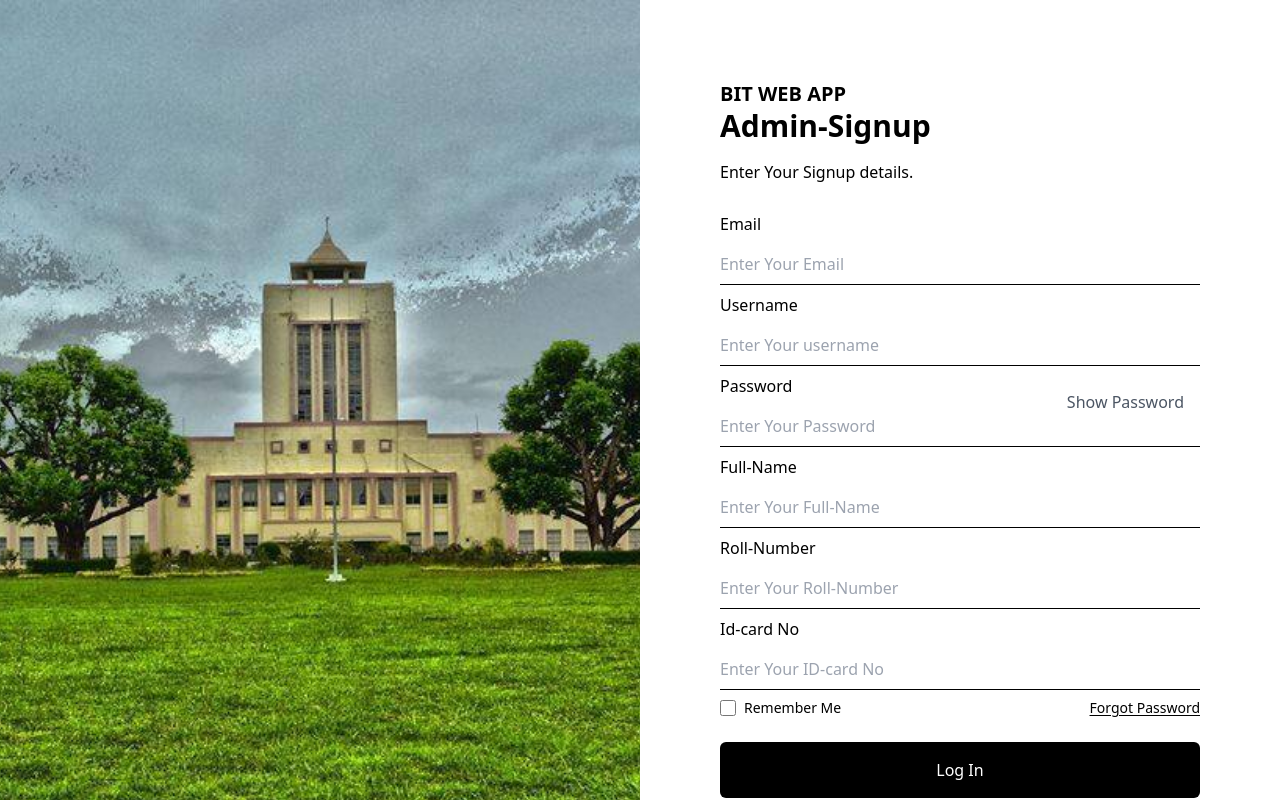
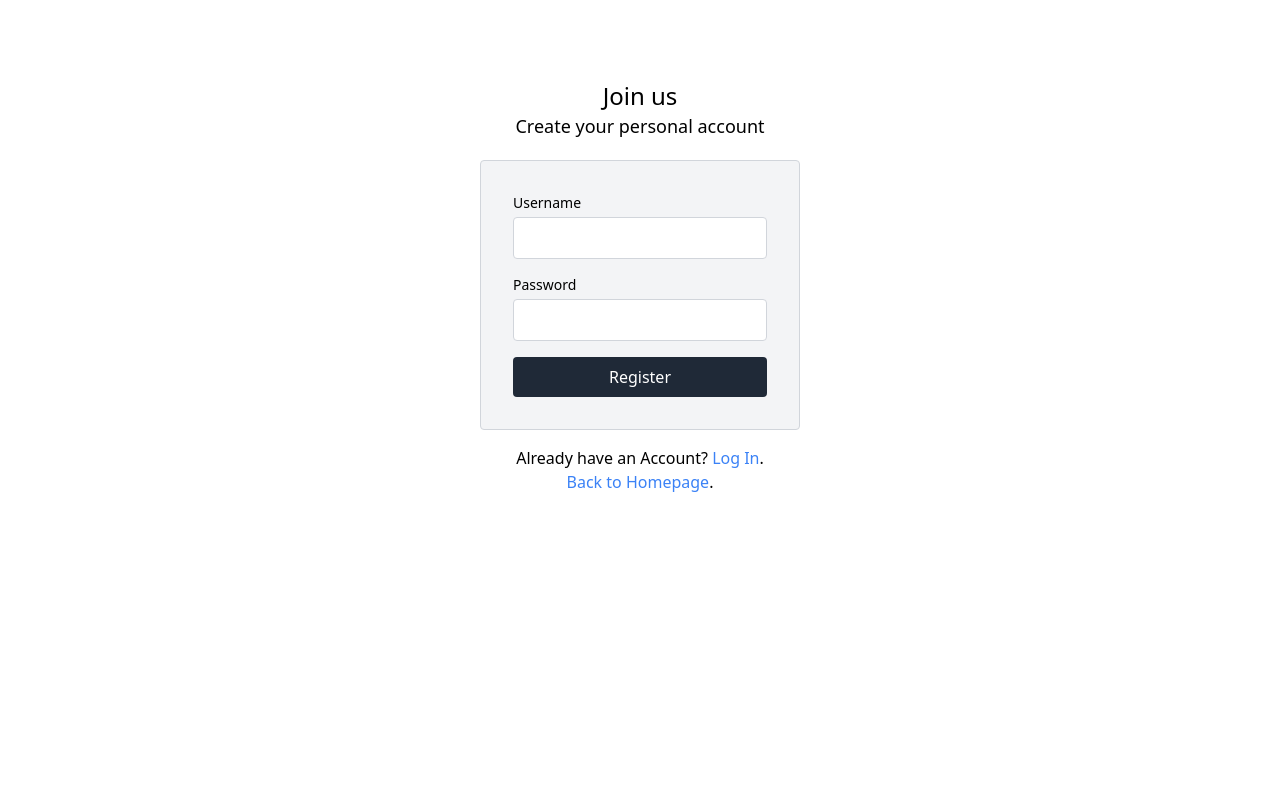
Before and after one commit to BitWebApp/BitWebApp-24, a React (Vite) app in the folder frontend/: page /sg.a in a window 1280 px wide. Shown: the top 800 px of the page. Built offline with nearby package versions, Linux system fonts and the light colour scheme.

Commit message:
Add Admin login and signup page

```diff
--- a/frontend/src/components/Loginadmin.jsx
+++ b/frontend/src/components/Loginadmin.jsx
@@ -1,103 +1,92 @@
-import React, { useState } from 'react';
-import { useNavigate } from "react-router-dom";
-import { Link } from 'react-router-dom';
+import React, { useState } from "react";
+import axios from "axios";
+import { Link, useNavigate } from "react-router-dom";
 
-export default function Loginadmin() {
-  const [email,setEmail]=useState("");
+export default function SignInPage() {
   const [username, setUsername] = useState("");
   const [password, setPassword] = useState("");
-  const [showPassword, setShowPassword] = useState(false);
   const navigate = useNavigate();
-
-  const togglePasswordVisibility = () => {
-    setShowPassword(!showPassword);
+  const handleLogin = async () => {
+    try {
+      const response = await axios.post("/api/v1/admin/login", {
+        username,
+        password,
+      });
+      localStorage.setItem("user", JSON.stringify(response.data.data.user));
+      console.log(response.data);
+      setTimeout(() => {
+        navigate("/db/");
+      }, 2000);
+    } catch (error) {
+      throw new Error(error);
+    }
   };
 
   return (
-    <div className="w-full min-h-screen flex flex-col md:flex-row items-stretch">
-      <div className="relative w-full md:w-1/2 flex-shrink-0 hidden md:block">
-        <img
-          src="../static/images/bitpiccc.jpg"
-          className="w-full h-full object-cover"
-          alt="bit-mesra"
+    <div className="text-center my-20 mx-auto">
+      <h2 className="text-3xl mb-8">Admin Log In</h2>
+      <form
+        action="/home"
+        className="inline-block bg-gray-100 w-80 border border-gray-300 rounded p-8 mb-4"
+      >
+        <p className="mb-4">
+          <label className="block text-left text-sm mb-1">
+            Username or email address
+          </label>
+          <input
+            type="text"
+            name="first_name"
+            required
+            value={username}
+            onChange={(e) => setUsername(e.target.value)}
+            className="w-full p-2 border border-gray-300 rounded"
           />
+        </p>
+        <p className="mb-4">
+          <div className="flex justify-between">
+            <label className="block text-left text-sm mb-1">Password</label>
+            <Link
+              to="/forget-password"
+              className="text-sm text-blue-500 hover:underline"
+            >
+              Forget password?
+            </Link>
           </div>
-      <div className="w-full md:w-1/2 bg-white flex flex-col p-6 md:p-20 justify-between">
-        <h3 className="text-xl text-black font-semibold">BIT WEB APP</h3>
-
-        <div className="w-full flex flex-col max-w-[500px]">
-          <div className="flex flex-col w-full mb-5">
-            <h3 className="text-3xl font-semibold mb-4">Admin-Login</h3>
-            <p className="text-base mb-2">Enter Your login details.</p>
-          </div>
-          <div className="w-full flex flex-col">
-          <label>Email</label>
-
           <input
-              type="email"
-              placeholder="Enter Your Email"
-              value={email}
-              className="w-full text-black py-2 my-2 bg-transparent border-b border-black outline-none focus:outline-none"
-              onChange={(e) => setEmail(e.target.value)}
-            />
-                      <label>Username</label>
-
-            <input
-              type="Text"
-              placeholder="Enter Your username"
-             value={username}
-              className="w-full text-black py-2 my-2 bg-transparent border-b border-black outline-none focus:outline-none"
-              onChange={(e) => setUsername(e.target.value)}
-            />
-            <div className="relative">
-            <label>Password</label>
-
-              <input
-                type={showPassword ? "text" : "password"}
-                placeholder="Enter Your Password"
-                className="w-full text-black py-2 my-2 bg-transparent border-b border-black outline-none focus:outline-none"
+            type="password"
+            name="password"
+            required
             value={password}
             onChange={(e) => setPassword(e.target.value)}
+            className="w-full p-2 border border-gray-300 rounded mt-1"
           />
+        </p>
+        <p>
           <button
-                className="absolute right-4 top-4 text-gray-600 hover:text-gray-800"
-                onClick={togglePasswordVisibility}
+            id="sub_btn"
+            type="button"
+            onClick={handleLogin}
+            className="w-full p-2 bg-gray-800 text-white rounded hover:bg-gray-900 transition duration-500"
           >
-                {showPassword ? "Hide" : "Show"} Password
+            Login
           </button>
-            </div>
-          </div>
-          <div className="w-full flex items-center justify-between">
-            <div className="w-full flex items-center">
-              <input type="checkbox" className="w-4 h-4 mr-2" />
-              <p className="text-sm">Remember Me</p>
-            </div>
-            <p className="text-sm cursor-pointer underline underline-offset-2 font-medium whitespace-nowrap">
-              Forgot Password
         </p>
-          </div>
-
-          <div className="w-full flex flex-col my-4">
-            <button
-              className="bg-black text-white w-full rounded-md p-4 text-center flex items-center justify-center my-2 hover:bg-black/90"
-            >
-  <Link to="/log.a">Log In</Link>            </button>
-
-            <button className="font-semibold bg-white text-black w-full rounded-md p-4 text-center flex items-center justify-center my-2 border-2 border-black">
-            <Link to="/sg.a">Sign Up</Link>
-            </button>
-          </div>
-        </div>
-        <div className="w-full items-center justify-center flex">
-          <p className="text-sm font-normal text-black">
-            Dont have an account?
-            <span className="font-semibold underline underline-offset cursor-pointer">
-
-            <Link to="/sg.a">Sign Up</Link>
-            </span>
+      </form>
+      <footer className="text-sm">
+        <p>
+          First time?{" "}
+          <Link to="/sg.a" className="text-blue-500 hover:underline">
+            Create an account
+          </Link>
+          .
         </p>
-        </div>
-      </div>
+        <p>
+          <Link to="/" className="text-blue-500 hover:underline">
+            Back to Homepage
+          </Link>
+          .
+        </p>
+      </footer>
     </div>
   );
 }
--- a/frontend/src/components/NavBar.jsx
+++ b/frontend/src/components/NavBar.jsx
@@ -33,7 +33,7 @@ const NavBar = () => {
               Student Login
             </Link>
             <Link
-              to="/sg"
+              to="/log.a"
               className="hover:bg-red-700 hover:text-white transition px-2 py-3 border rounded-md"
             >
               <FontAwesomeIcon icon={faUserTie} className="mx-2" />
--- a/frontend/src/components/Signupadmin.jsx
+++ b/frontend/src/components/Signupadmin.jsx
@@ -1,139 +1,82 @@
-import React, { useState } from 'react';
-import { useNavigate } from "react-router-dom";
-import { Link } from 'react-router-dom';
+import React, { useState } from "react";
+import { Link, useNavigate } from "react-router-dom";
+import axios from "axios";
 
-export default function Signupadmin() {
-    const [email,setEmail]=useState("");
+export default function SignUpPage() {
   const [username, setUsername] = useState("");
   const [password, setPassword] = useState("");
-  const [showPassword, setShowPassword] = useState(false);
-  const [fullname,setfullname]=useState("");
-  const [rollnumber,setrollnumber]=useState("");
-  const [idcard,setidcard]=useState("");
-  // const navigate = useNavigate();
+  const navigate = useNavigate();
 
-  const togglePasswordVisibility = () => {
-    setShowPassword(!showPassword);
+  const handleSubmit = async (e) => {
+    e.preventDefault();
+
+    try {
+      const response = await axios.post("/api/v1/admin/register", {
+        username,
+        password,
+      });
+      console.log(response.data);
+      setTimeout(() => {
+        navigate("/log.a");
+      }, 3000);
+    } catch (error) {
+      console.error(error);
+    }
   };
 
   return (
-
-    <div className="w-full min-h-screen flex flex-col md:flex-row items-stretch">
-      <div className="relative w-full md:w-1/2 flex-shrink-0 hidden md:block">
-        <img
-          src="/static/images/bitpiccc.jpg"
-          className="w-full h-full object-cover"
-          alt="bit-mesra"
+    <div className="text-center my-20 mx-auto">
+      <h2 className="text-2xl font-light">Join us</h2>
+      <h5 className="text-lg font-light mb-5">Create your personal account</h5>
+      <form
+        onSubmit={handleSubmit}
+        className="inline-block bg-gray-100 w-80 border border-gray-300 rounded p-8 mb-4"
+      >
+        <p className="mb-4">
+          <label className="block text-left text-sm mb-1">Username</label>
+          <input
+            type="text"
+            value={username}
+            onChange={(e) => setUsername(e.target.value)}
+            required
+            className="w-full p-2 border border-gray-300 rounded"
           />
-      </div>
-      <div className="w-full md:w-1/2 bg-white flex flex-col p-6 md:p-20 justify-between">
-        <h3 className="text-xl text-black font-semibold">BIT WEB APP</h3>
-
-        <div className="w-full flex flex-col max-w-[500px]">
-          <div className="flex flex-col w-full mb-5">
-            <h3 className="text-3xl font-semibold mb-4">Admin-Signup</h3>
-            <p className="text-base mb-2">Enter Your Signup details.</p>
-          </div>
-          <div className="w-full flex flex-col">
-
-          <label>Email</label>
+        </p>
+        <p className="mb-4">
+          <label className="block text-left text-sm mb-1">Password</label>
           <input
-              type="email"
-              placeholder="Enter Your Email"
-              value={email}
-              className="w-full text-black py-2 my-2 bg-transparent border-b border-black outline-none focus:outline-none"
-              onChange={(e) => setEmail(e.target.value)}
-            />
-              <label>Username</label>
-
-            <input
-              type="Text"
-              placeholder="Enter Your username"
-              value={username}
-              className="w-full text-black py-2 my-2 bg-transparent border-b border-black outline-none focus:outline-none"
-              onChange={(e) => setUsername(e.target.value)}
-            />
-            <div className="relative">
-            <label>Password</label>
-
-              <input
-                type={showPassword ? "text" : "password"}
-                placeholder="Enter Your Password"
-                className="w-full text-black py-2 my-2 bg-transparent border-b border-black outline-none focus:outline-none"
+            type="password"
             value={password}
             onChange={(e) => setPassword(e.target.value)}
+            required
+            className="w-full p-2 border border-gray-300 rounded"
           />
-                           <label>Full-Name</label>
-
-              <input
-                type="text"
-                placeholder="Enter Your Full-Name"
-                className="w-full text-black py-2 my-2 bg-transparent border-b border-black outline-none focus:outline-none"
-                value={fullname}
-                onChange={(e) => setfullname(e.target.value)}
-              />
-
-              <label>Roll-Number</label>
-
-<input
-  type="text"
-  placeholder="Enter Your Roll-Number"
-  className="w-full text-black py-2 my-2 bg-transparent border-b border-black outline-none focus:outline-none"
-  value={rollnumber}
-  onChange={(e) => setrollnumber(e.target.value)}
-/>
-
-<label>Id-card No</label>
-
-<input
-  type="text"
-  placeholder="Enter Your ID-card No"
-  className="w-full text-black py-2 my-2 bg-transparent border-b border-black outline-none focus:outline-none"
-  value={idcard}
-  onChange={(e) => setidcard(e.target.value)}
-/>
+        </p>
+        <p>
           <button
-                className="absolute right-4 top-4 text-gray-600 hover:text-gray-800"
-                onClick={togglePasswordVisibility}
+            id="sub_btn"
+            type="submit"
+            className="w-full p-2 bg-gray-800 text-white rounded hover:bg-gray-900 transition duration-500"
           >
-
-                {showPassword ? "Hide" : "Show"} Password
+            Register
           </button>
+        </p>
+      </form>
+      <footer>
+        <p>
+          Already have an Account?{" "}
+          <Link to="/log.a" className="text-blue-500 hover:underline">
+            Log In
+          </Link>
+          .
+        </p>
+        <p>
+          <Link to="/" className="text-blue-500 hover:underline">
+            Back to Homepage
+          </Link>
+          .
+        </p>
+      </footer>
     </div>
-          </div>
-          <div className="w-full flex items-center justify-between">
-            <div className="w-full flex items-center">
-              <input type="checkbox" className="w-4 h-4 mr-2" />
-              <p className="text-sm">Remember Me</p>
-
-            </div>
-            <p className="text-sm cursor-pointer underline underline-offset-2 font-medium whitespace-nowrap">
-              Forgot Password
-            </p>
-          </div>
-
-          <div className="w-full flex flex-col my-4">
-            <button
-              className="bg-black text-white w-full rounded-md p-4 text-center flex items-center justify-center my-2 hover:bg-black/90"
-            >
-  <Link to="/log.a">Log In</Link>            </button>
-            <button className="font-semibold bg-white text-black w-full rounded-md p-4 text-center flex items-center justify-center my-2 border-2 border-black">
-            <Link to="/sg.a">Sign Up</Link>
-            </button>
-          </div>
-        </div>
-        <div className="w-full items-center justify-center flex">
-          <p className="text-sm font-normal text-black">
-           Already have an account?
-            <span className="font-semibold underline underline-offset cursor-pointer">
-
-              <Link to="/log.a">Login</Link>
-            </span>
-          </p>
-
-        </div>
-      </div>
-    </div>
-
   );
 }
```
Lines whose indentation alone changed are shown as unchanged.
